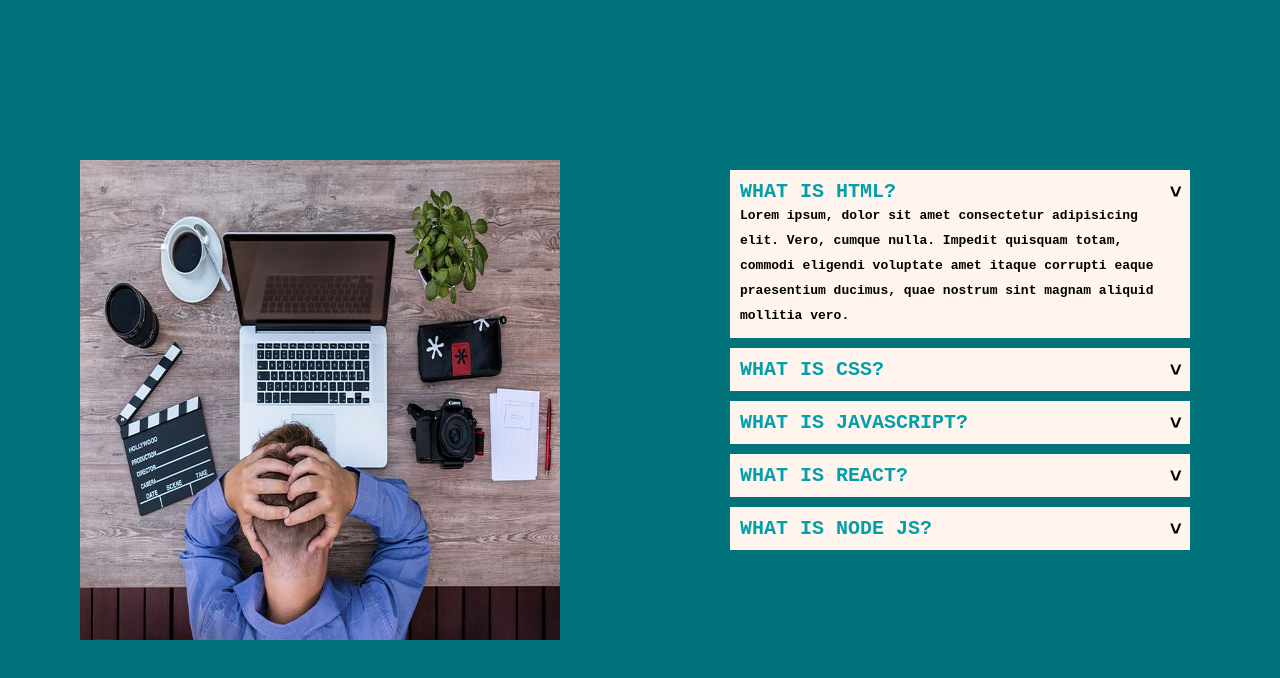
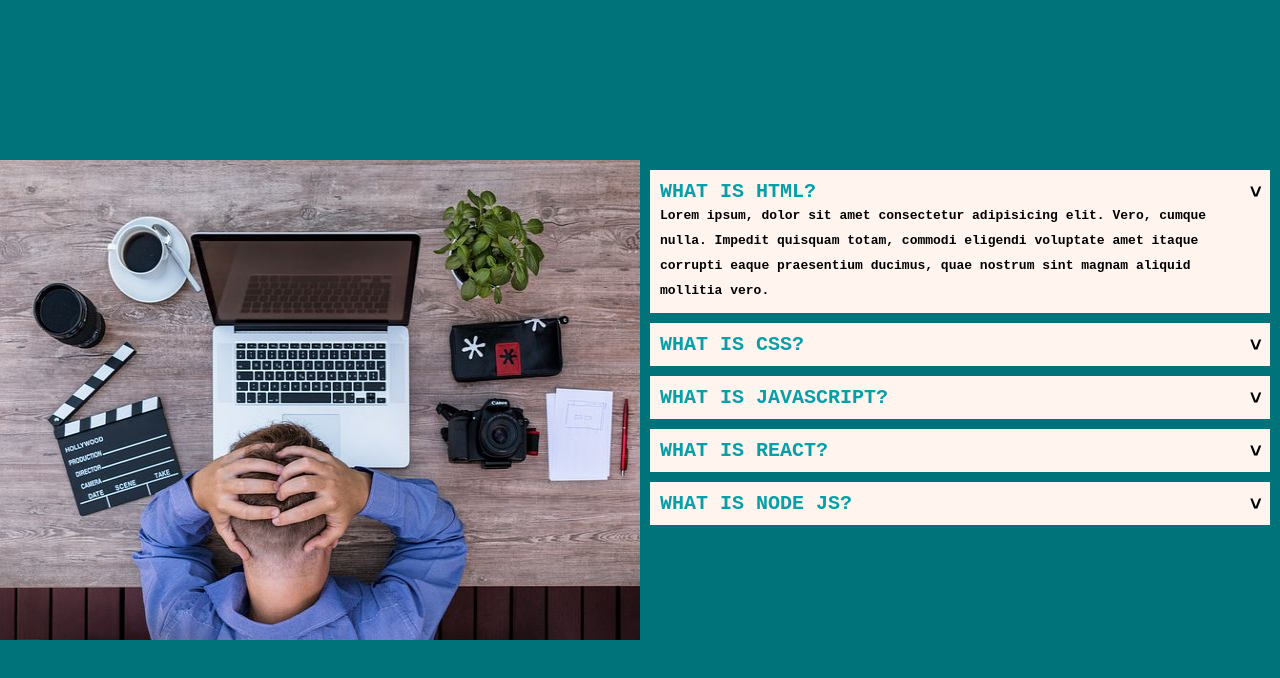
Before and after one commit to Derrick99234/Cool-Image-Effect-Accordion, a plain HTML site: page index.html in a window 1280 px wide. Drawn offline with Linux system fonts and the light colour scheme.

Commit message:
Update style.css
Signed-off-by: Derrick99234 <pshubomi@gmail.com>

```diff
--- a/style.css
+++ b/style.css
@@ -14,12 +14,14 @@ body {
     background: rgb(0, 114, 122);
     font-family: monospace;
     font-weight: 600;
+    flex-wrap: wrap;
 }
 .container {
     width: 30rem;
     height: 30rem;
     overflow: hidden;
     position: relative;
+    flex: 1 1 500px;
 
 }
 
```
